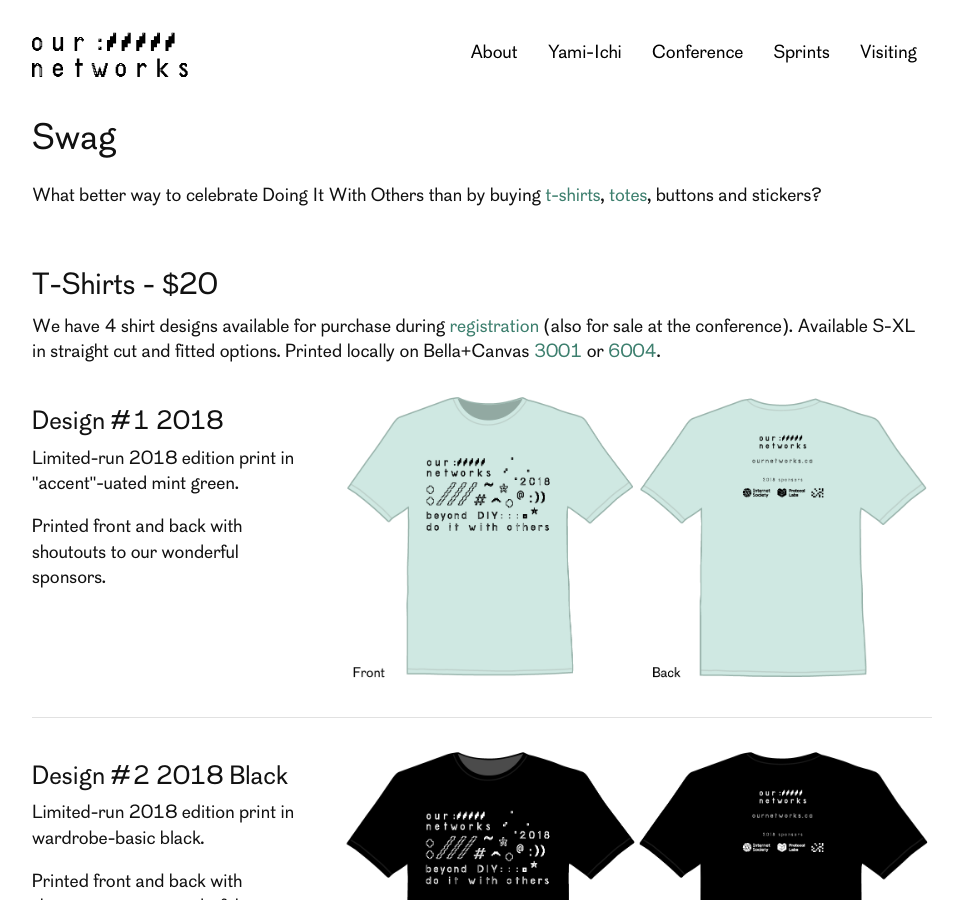
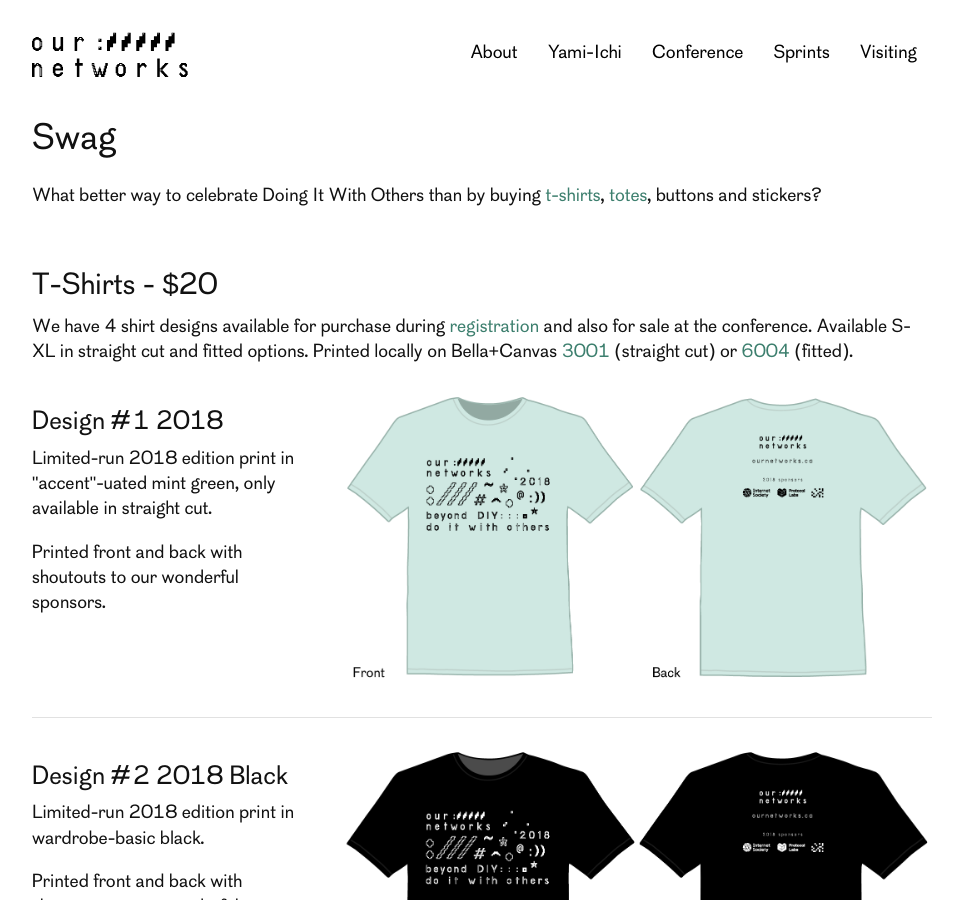
Before and after one commit to ournetworks/ournetworks.ca, a Jekyll site: the page built from swag.md, in a window 1280 px wide and 900 px high. Shown: the whole window, without its empty margins (158-1121 px from the left). Built offline with Jekyll 4.4.1, drawn with Linux system fonts in a browser that asks for light colours.

Commit message:
update the swag deets on accent colour

```diff
--- a/swag.md
+++ b/swag.md
@@ -16,12 +16,12 @@ What better way to celebrate Doing It With Others than by buying [t-shirts](#t-s
 ## T-Shirts - $20
 {:#t-shirts}
 
-We have 4 shirt designs available for purchase during [registration](/conference/#registration) (also for sale at the conference). Available S-XL in straight cut and fitted options. Printed locally on Bella+Canvas [3001](https://www.bellacanvas.com/product/3001/Unisex-Jersey-Short-Sleeve-Tee.html) or [6004](https://www.bellacanvas.com/product/6004/Womens-The-Favorite-Tee.html).
+We have 4 shirt designs available for purchase during [registration](/conference/#registration) and also for sale at the conference. Available S-XL in straight cut and fitted options. Printed locally on Bella+Canvas [3001](https://www.bellacanvas.com/product/3001/Unisex-Jersey-Short-Sleeve-Tee.html) (straight cut) or [6004](https://www.bellacanvas.com/product/6004/Womens-The-Favorite-Tee.html) (fitted).
 
 <div class="row">
   <div class="four columns">
     <h3>Design #1 2018</h3>
-    <p>Limited-run 2018 edition print in "accent"-uated mint green.</p>
+    <p>Limited-run 2018 edition print in "accent"-uated mint green, only available in straight cut.</p>
     <p>Printed front and back with shoutouts to our wonderful sponsors.</p>
   </div>
   <div class="eight columns">
```
